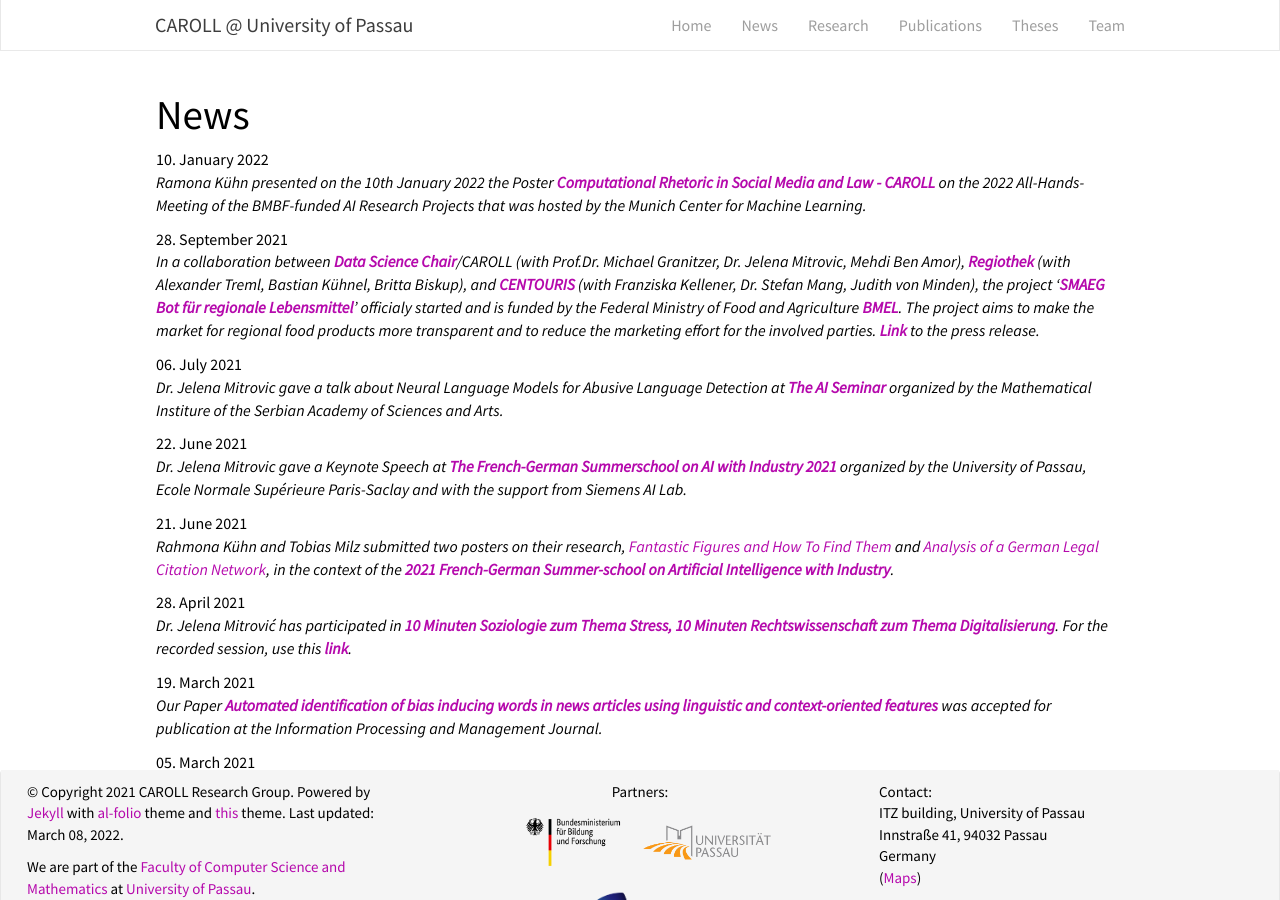
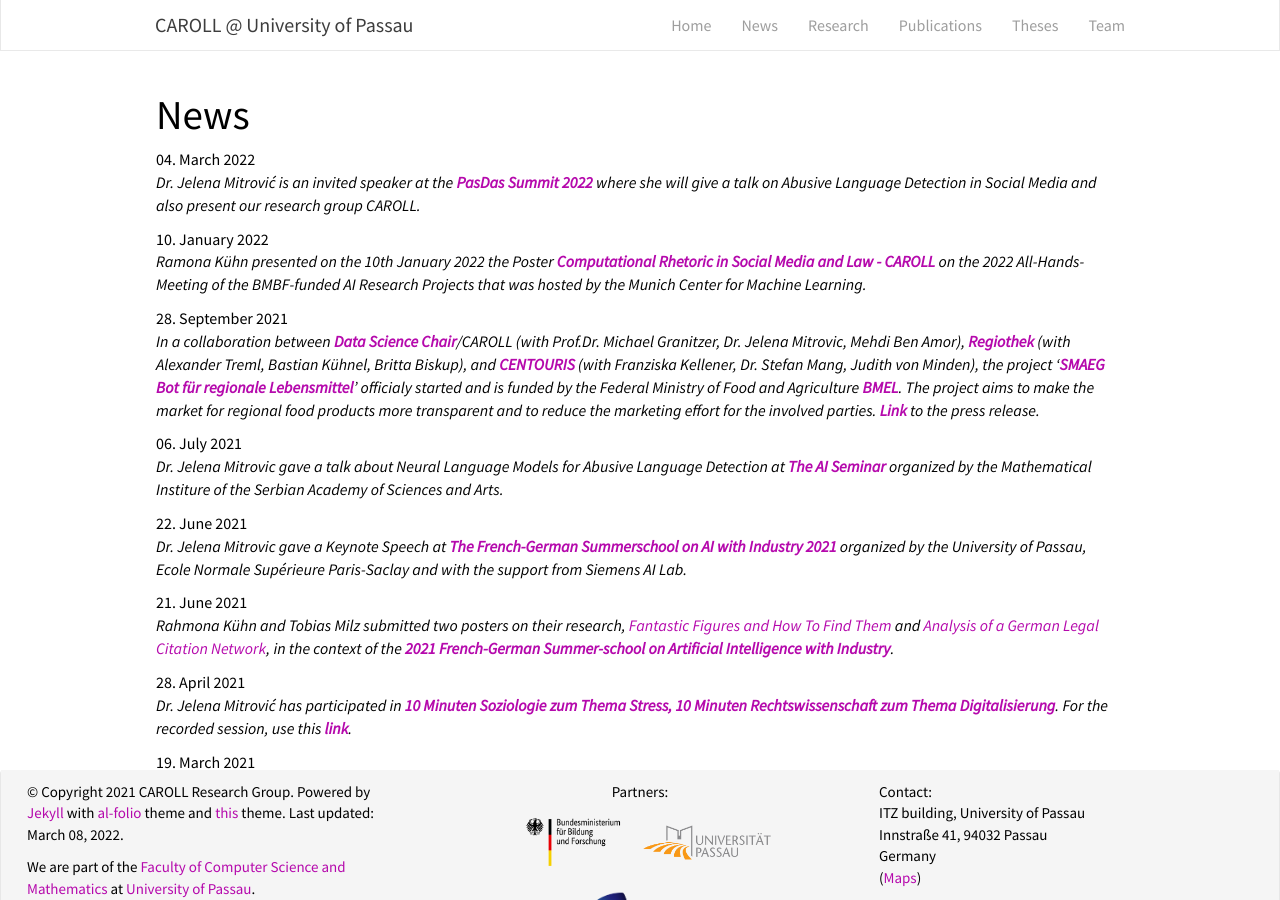
Before and after one commit to ca-roll/ca-roll.github.io, a Jekyll site: the page built from _pages/allnews.md, in a window 1280 px wide and 900 px high. Built offline with Jekyll 4.4.1, drawn with Linux system fonts in a browser that asks for light colours.

Commit message:
Update news

```diff
--- a/_data/news.yml
+++ b/_data/news.yml
@@ -1,3 +1,6 @@
+- date: 04. March 2022
+  headline: "Dr. Jelena Mitrović is an invited speaker at the <a href='https://pasdas.de/'><b>PasDas Summit 2022</b></a> where she will give a talk on Abusive Language Detection in Social Media and also present our research group CAROLL."
+
 - date: 10. January 2022
   headline: "Ramona Kühn presented on the 10th January 2022 the Poster <a href='/downloads/Poster_2022_Computational_rhetoric.jpg'><b>Computational Rhetoric in Social Media and Law - CAROLL</b></a> on the 2022 All-Hands-Meeting of the BMBF-funded AI Research Projects that was hosted by the Munich Center for Machine Learning."
 
```
